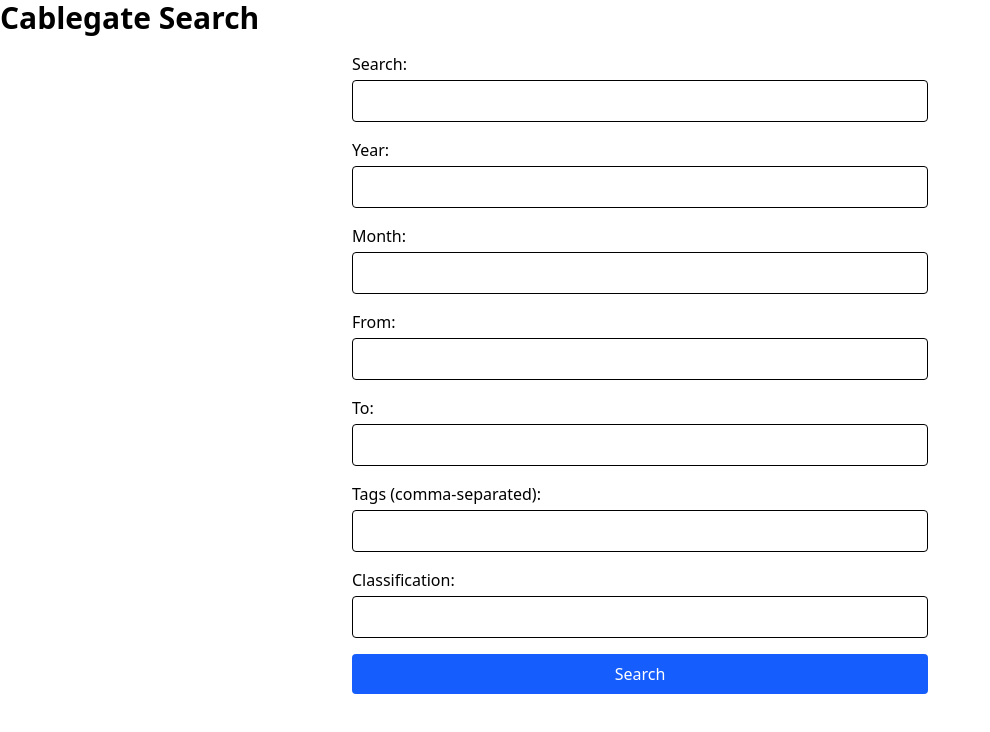
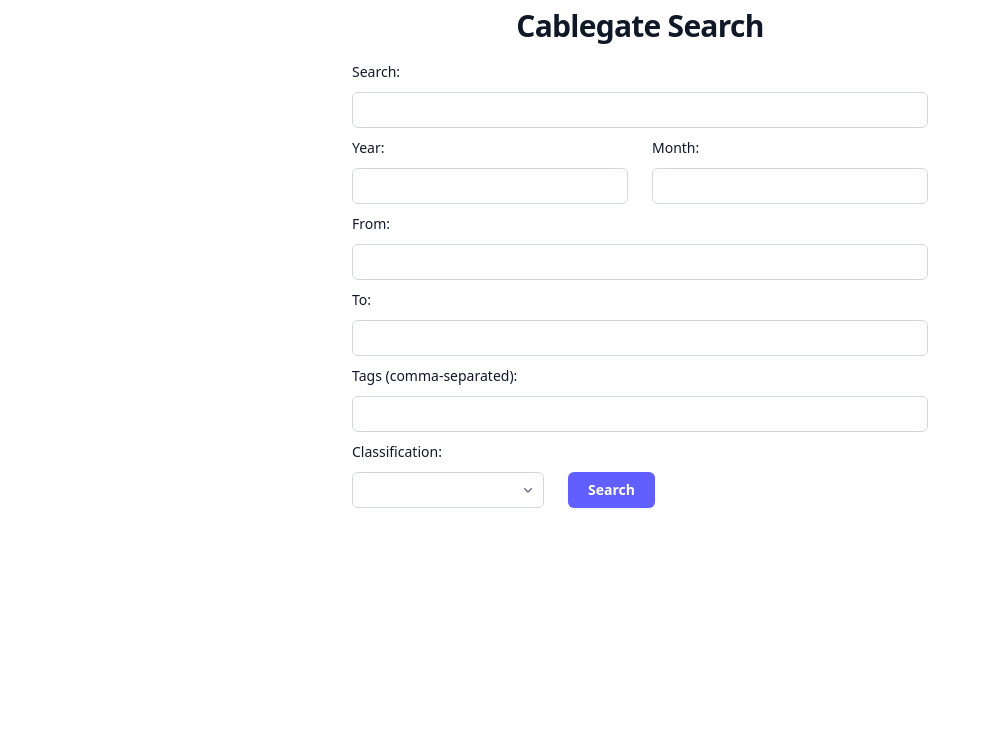
Before and after one commit to MarkChips/cablegate-search-app, a SvelteKit app in the folder cablegate-search/: page / in a window 1280 px wide. Shown: the top 732 px of the page, without its empty margins (0-990 px from the left). Built offline with nearby package versions, Linux system fonts and the light colour scheme.

Commit message:
style: improve form look and layout
add dropdown options for classification, alter h1, improve grid layout

```diff
--- a/cablegate-search/src/routes/+page.svelte
+++ b/cablegate-search/src/routes/+page.svelte
@@ -62,60 +62,152 @@
 	}
 </script>
 
-<h1 class="text-3xl font-bold mb-4">Cablegate Search</h1>
+<h1
+	class="my-2 text-center pb-2 text-2xl/7 font-bold text-gray-900 sm:truncate sm:text-3xl sm:tracking-tight"
+>
+	Cablegate Search
+</h1>
 
-{#if error}
-	<p class="text-red-600">{error}</p>
-{/if}
+<form on:submit|preventDefault={search} class="grid gap-4 max-w-xl mx-5 sm:mx-auto">
+	<div class="grid grid-cols-1 gap-x-6 gap-y-2 sm:grid-cols-6">
+		<div class="col-span-full">
+			<label for="keywords" class="block text-sm/6 font-medium text-gray-900">Search: </label>
+			<div class="mt-2">
+				<input
+					type="text"
+					bind:value={$searchParams.q}
+					name="keywords"
+					id="keywords"
+					class="block w-full rounded-md bg-white px-3 py-1.5 text-base text-gray-900 outline-1 -outline-offset-1 outline-gray-300 placeholder:text-gray-400 focus:outline-2 focus:-outline-offset-2 focus:outline-indigo-600 sm:text-sm/6"
+				/>
+			</div>
+		</div>
 
-{#if loading}
-	<p>Loading...</p>
-{/if}
+		<div class="sm:col-span-3">
+			<label for="year" class="block text-sm/6 font-medium text-gray-900">Year: </label>
+			<div class="mt-2">
+				<input
+					type="number"
+					min="1966"
+					max="2006"
+					bind:value={$searchParams.year}
+					name="year"
+					id="year"
+					class="block w-full rounded-md bg-white px-3 py-1.5 text-base text-gray-900 outline-1 -outline-offset-1 outline-gray-300 placeholder:text-gray-400 focus:outline-2 focus:-outline-offset-2 focus:outline-indigo-600 sm:text-sm/6"
+				/>
+			</div>
+		</div>
 
-<form on:submit|preventDefault={search} class="grid gap-4 max-w-xl mx-auto">
-	<label class="flex flex-col gap-1">
-		Search:
-		<input type="text" bind:value={$searchParams.q} class="p-2 border rounded" />
-	</label>
-	<label class="flex flex-col gap-1">
-		Year:
-		<input
-			type="number"
-			min="1900"
-			max="2100"
-			bind:value={$searchParams.year}
-			class="p-2 border rounded"
-		/>
-	</label>
-	<label class="flex flex-col gap-1">
-		Month:
-		<input
-			type="number"
-			min="1"
-			max="12"
-			bind:value={$searchParams.month}
-			class="p-2 border rounded"
-		/>
-	</label>
-	<label class="flex flex-col gap-1">
-		From:
-		<input type="text" bind:value={$searchParams.from} class="p-2 border rounded" />
-	</label>
-	<label class="flex flex-col gap-1">
-		To:
-		<input type="text" bind:value={$searchParams.to} class="p-2 border rounded" />
-	</label>
-	<label class="flex flex-col gap-1">
-		Tags (comma-separated):
-		<input type="text" bind:value={$searchParams.tags} class="p-2 border rounded" />
-	</label>
-	<label class="flex flex-col gap-1">
-		Classification:
-		<input type="text" bind:value={$searchParams.classification} class="p-2 border rounded" />
-	</label>
-	<button type="submit" disabled={loading} class="p-2 bg-blue-600 text-white rounded">
-		Search
-	</button>
+		<div class="sm:col-span-3">
+			<label for="month" class="block text-sm/6 font-medium text-gray-900">Month: </label>
+			<div class="mt-2">
+				<input
+					type="number"
+					min="1"
+					max="12"
+					bind:value={$searchParams.month}
+					name="month"
+					id="month"
+					class="block w-full rounded-md bg-white px-3 py-1.5 text-base text-gray-900 outline-1 -outline-offset-1 outline-gray-300 placeholder:text-gray-400 focus:outline-2 focus:-outline-offset-2 focus:outline-indigo-600 sm:text-sm/6"
+				/>
+			</div>
+		</div>
+
+		<div class="col-span-full">
+			<label for="from" class="block text-sm/6 font-medium text-gray-900">From: </label>
+			<div class="mt-2">
+				<input
+					type="text"
+					bind:value={$searchParams.from}
+					name="from"
+					id="from"
+					class="block w-full rounded-md bg-white px-3 py-1.5 text-base text-gray-900 outline-1 -outline-offset-1 outline-gray-300 placeholder:text-gray-400 focus:outline-2 focus:-outline-offset-2 focus:outline-indigo-600 sm:text-sm/6"
+				/>
+			</div>
+		</div>
+
+		<div class="col-span-full">
+			<label for="to" class="block text-sm/6 font-medium text-gray-900">To: </label>
+			<div class="mt-2">
+				<input
+					type="text"
+					bind:value={$searchParams.to}
+					name="to"
+					id="to"
+					class="block w-full rounded-md bg-white px-3 py-1.5 text-base text-gray-900 outline-1 -outline-offset-1 outline-gray-300 placeholder:text-gray-400 focus:outline-2 focus:-outline-offset-2 focus:outline-indigo-600 sm:text-sm/6"
+				/>
+			</div>
+		</div>
+
+		<div class="col-span-full">
+			<label for="tags" class="block text-sm/6 font-medium text-gray-900"
+				>Tags (comma-separated):
+			</label>
+			<div class="mt-2">
+				<input
+					type="text"
+					bind:value={$searchParams.tags}
+					name="tags"
+					id="tags"
+					class="block w-full rounded-md bg-white px-3 py-1.5 text-base text-gray-900 outline-1 -outline-offset-1 outline-gray-300 placeholder:text-gray-400 focus:outline-2 focus:-outline-offset-2 focus:outline-indigo-600 sm:text-sm/6"
+				/>
+			</div>
+		</div>
+
+		<div class="flex col-span-full items-end">
+			<div class="sm:w-1/3">
+				<label for="classification" class="block text-sm/6 font-medium text-gray-900"
+					>Classification:
+				</label>
+				<div class="mt-2 grid">
+					<select
+						bind:value={$searchParams.classification}
+						name="classification"
+						id="classification"
+						class="col-start-1 row-start-1 w-full appearance-none rounded-md bg-white py-1.5 pr-8 pl-3 text-base text-gray-900 outline-1 -outline-offset-1 outline-gray-300 focus:outline-2 focus:-outline-offset-2 focus:outline-indigo-600 sm:text-sm/6"
+					>
+						<option></option>
+						<option>UNCLASSIFIED</option>
+						<option>CONFIDENTIAL</option>
+						<option>SECRET</option>
+					</select>
+					<svg
+						class="pointer-events-none col-start-1 row-start-1 mr-2 size-5 self-center justify-self-end text-gray-500 sm:size-4"
+						viewBox="0 0 16 16"
+						fill="currentColor"
+						aria-hidden="true"
+						data-slot="icon"
+					>
+						<path
+							fill-rule="evenodd"
+							d="M4.22 6.22a.75.75 0 0 1 1.06 0L8 8.94l2.72-2.72a.75.75 0 1 1 1.06 1.06l-3.25 3.25a.75.75 0 0 1-1.06 0L4.22 7.28a.75.75 0 0 1 0-1.06Z"
+							clip-rule="evenodd"
+						/>
+					</svg>
+				</div>
+			</div>
+
+			<div class="sm:mx-6 mx-2">
+				<button
+					type="submit"
+					disabled={loading}
+					class="rounded-md bg-indigo-500 hover:bg-indigo-700 px-5 py-2 text-sm font-semibold text-white shadow-xs hover:bg-indigo-500 focus-visible:outline-2 focus-visible:outline-offset-2 focus-visible:outline-indigo-600"
+				>
+					Search
+				</button>
+			</div>
+
+			<div>
+				{#if error}
+					<p class="text-red-600">{error}</p>
+				{/if}
+
+				{#if loading}
+					<p>Loading...</p>
+				{/if}
+			</div>
+		</div>
+	</div>
 </form>
 
 {#if results.length}
```
